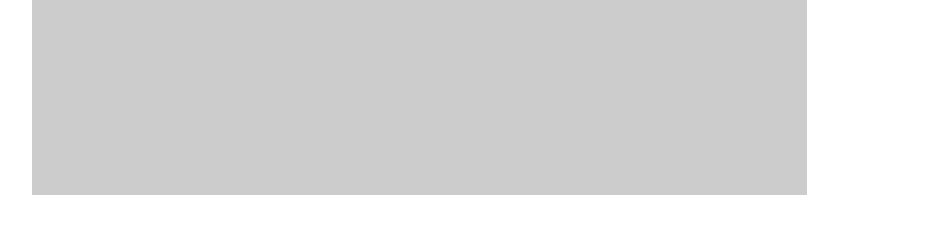
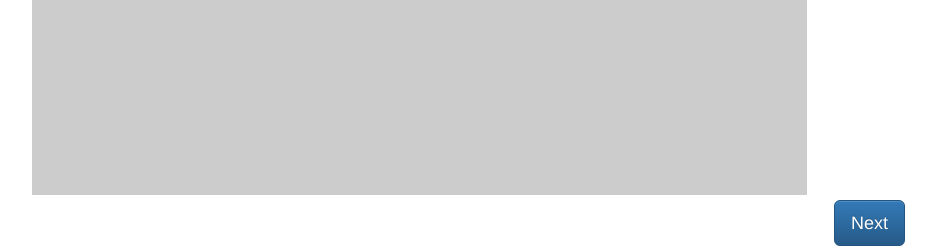
Before and after one commit to shutt5/shutt5.github.io, a PHP site: page /interactiveExplanation.php in a window 1280 px wide. Shown: the part 731-977 px from the top of the page, without its empty margins (221-1157 px from the left). Before the commit the page ends 926 px from the top, so only its background shows below. Run offline with PHP 8.4, Linux system fonts and the light colour scheme.

Commit message:
added next button -> solutions

```diff
--- a/interactiveExplanation.php
+++ b/interactiveExplanation.php
@@ -34,6 +34,15 @@ include 'nav.php';
 <embed width="775px" height ="655px" src="interactiveExplanationVisualization/example.html">
 </center>
 
+      <div class="row">
+
+        <div class="row">
+          <div class="col-md-10"></div>
+          <div class="col-md-2">
+            <a href = "solutions.php"><button type="button" class="btn btn-lg btn-primary">Next</button></a>
+          </div>
+        </div>
+
 </div>
 
 </body>
```
